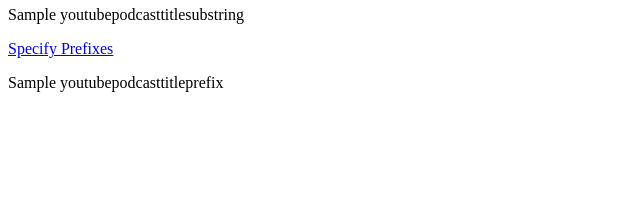
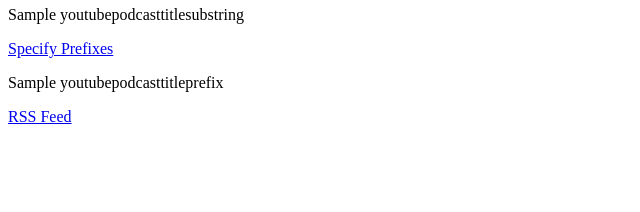
Before and after one commit to modernNeo/podcasts, a Django app: page / in a window 1280 px wide. Shown: the part 588-800 px from the top of the page, without its empty margins (0-640 px from the left). Run offline with Django 5.2, Linux system fonts and the light colour scheme; tables that the repository leaves empty hold one stand-in row (values such as "Sample post"); grey boxes marked "Sample" are stand-in pictures; parts of the project's set-up code (start-up, migrations or seed data) failed here and were passed over.

Commit message:
fixing template variable

```diff
--- a/podcasts_site/podcasts/templates/podcasts/all_videos.html
+++ b/podcasts_site/podcasts/templates/podcasts/all_videos.html
@@ -40,7 +40,7 @@
     {%  for prefix in podcast.youtubepodcasttitleprefix_set.all %}
         <p>{{ prefix.title_prefix }}</p>
     {%  endfor %}
-    {%  if self.rss_feed_available %}
+    {%  if podcast.rss_feed_available %}
         <a href="{{ podcast.http_feed_location }}" target="_blank">RSS Feed</a><br>
     {%  endif %}
     {%  if podcast.all_videos_count > 0 %}
--- a/podcasts_site/podcasts/templates/podcasts/index.html
+++ b/podcasts_site/podcasts/templates/podcasts/index.html
@@ -43,7 +43,7 @@
     {%  for prefix in podcast.youtubepodcasttitleprefix_set.all %}
         <p>{{ prefix.title_prefix }}</p>
     {%  endfor %}
-    {%  if self.rss_feed_available %}
+    {%  if podcast.rss_feed_available %}
         <a href="{{ podcast.http_feed_location }}" target="_blank">RSS Feed</a><br>
     {%  endif %}
     {%  if podcast.shown_visible_videos_count > 0 %}
```
